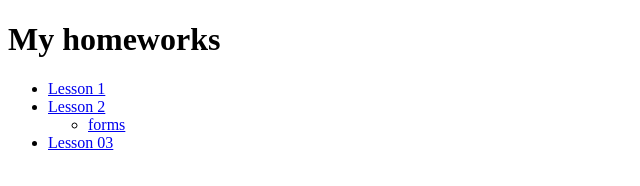
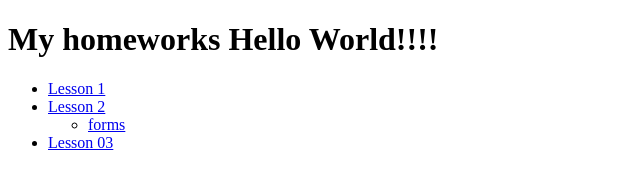
Before and after one commit to akovalenko777/hworks, a plain HTML site: page index.html in a window 1280 px wide. Shown: the whole page, without its empty margins (0-640 px from the left). Drawn offline with Linux system fonts and the light colour scheme.

Commit message:
update title

```diff
--- a/index.html
+++ b/index.html
@@ -7,7 +7,7 @@
     <title>Document</title>
 </head>
 <body>
-    <h1>My homeworks</h1>
+    <h1>My homeworks Hello World!!!!</h1>
 
     <ul>
         <li><a href="01/index.html">Lesson 1</a></li>
```
